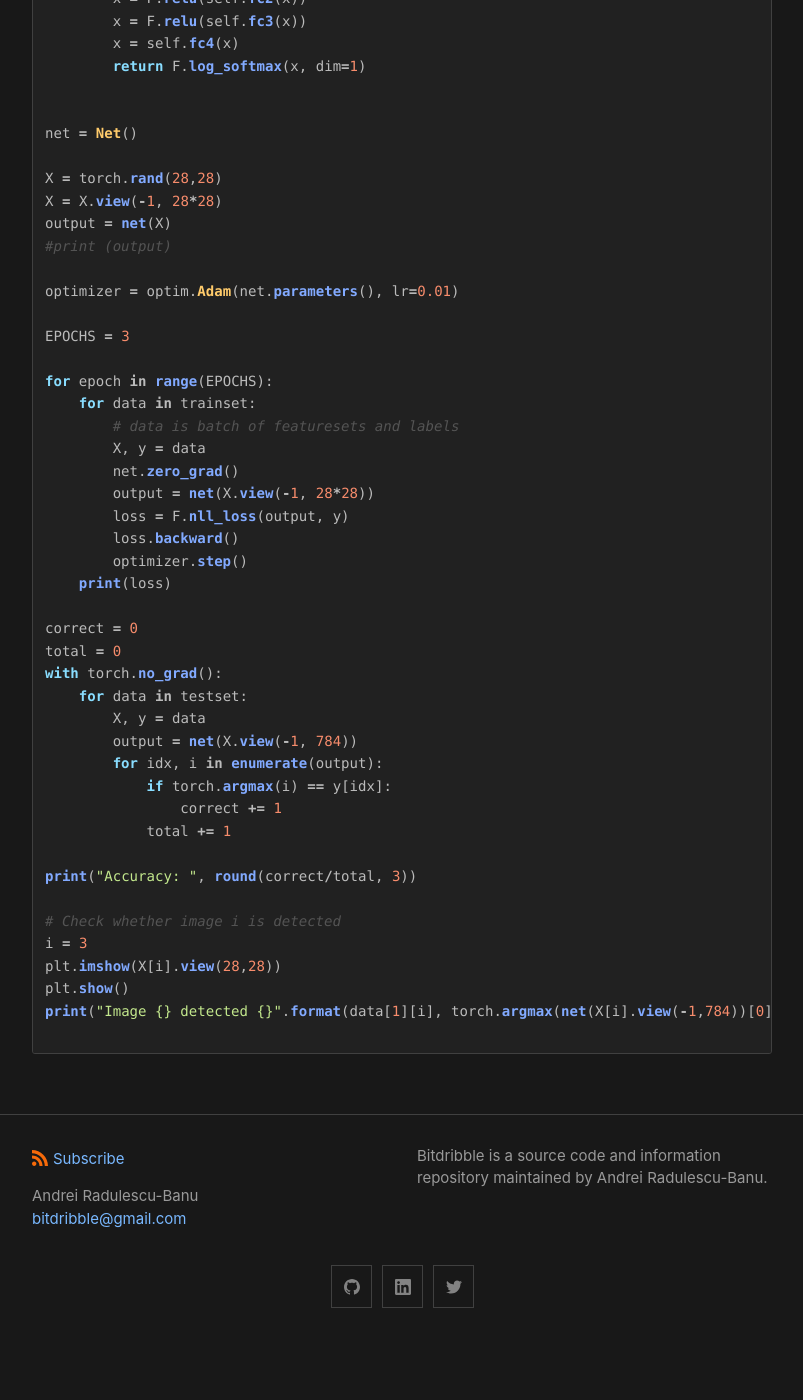
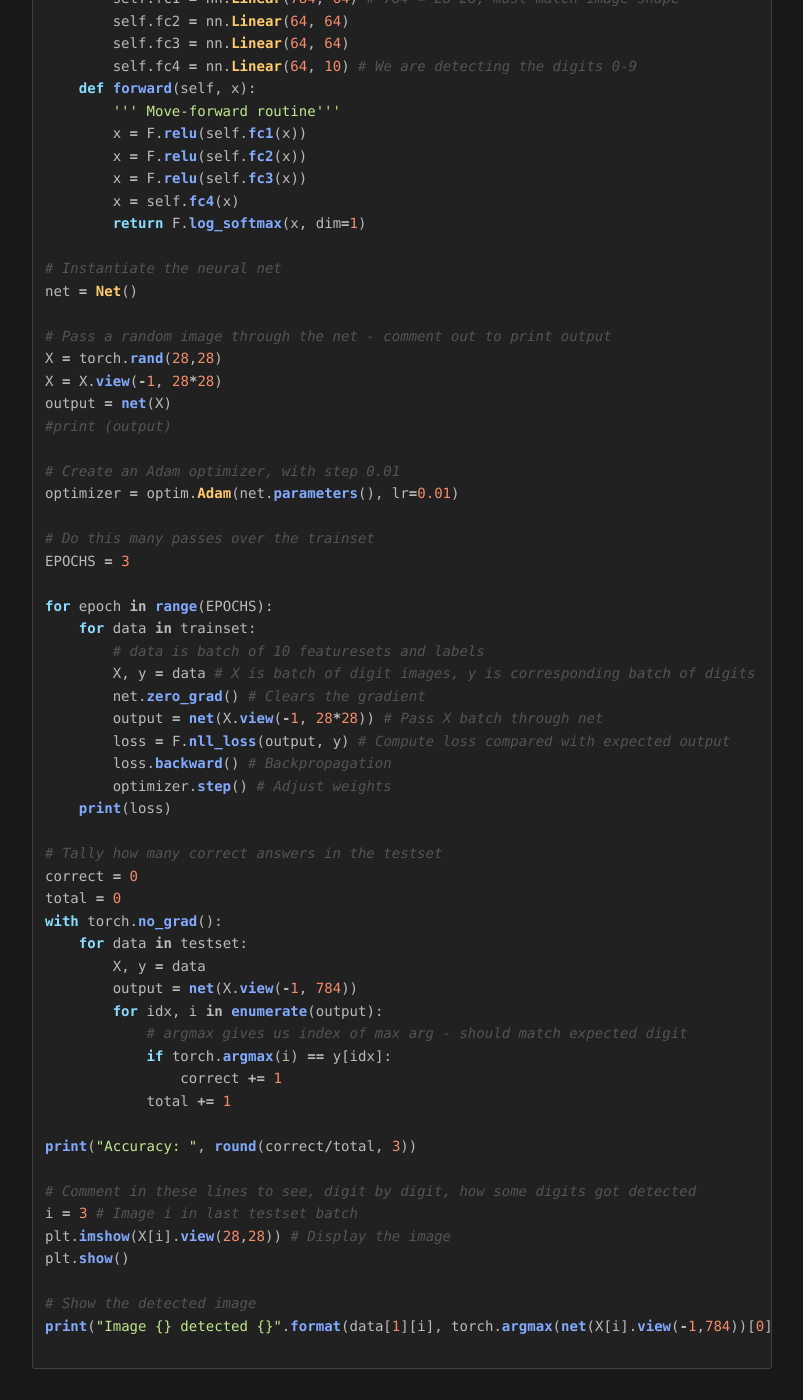
Before and after one commit to analytiq-hub/sigagent.github.io, a Jekyll site: the page built from machine_learning/_posts/2020-12-27-torch-example.md, in a window 1280 px wide and 1400 px high, scrolled down 1187 px. Shown: the whole window, without its empty margins (238-1041 px from the left). Built offline with Jekyll 4.4.1, drawn with Linux system fonts in a browser that asks for light colours; before the commit the page ends 2530 px from its top, so only the background shows below that; some of the changed text lies outside the part shown.

Commit message:
*** empty log message ***

````diff
--- a/machine_learning/_posts/2020-12-27-torch-example.md
+++ b/machine_learning/_posts/2020-12-27-torch-example.md
@@ -18,61 +18,72 @@ import torchvision
 from torchvision import transforms, datasets
 import matplotlib.pyplot as plt
 
+# Download and cache locally the MNIST datasets
 train = datasets.MNIST("", train=True, download=True,
                        transform=transforms.Compose([transforms.ToTensor()]))
 test = datasets.MNIST("", train=False, download=True,
                       transform=transforms.Compose([transforms.ToTensor()]))
 
+# Create the train and test datasets
 trainset = torch.utils.data.DataLoader(train, batch_size=10, shuffle=True)
 testset = torch.utils.data.DataLoader(test, batch_size=10, shuffle=True)
 
-# How does data look like? Comment out the print
+# How does data look like? Comment out the print to find out.
+# Question: is there a slicker way to refer to the 1st batch in the trainset,
+# rather than a for loop with a break on 1st pass?
 for data in trainset:
     #print(data)
     break
 
+# Comment out to see shape of data, and to show image
 X, y = data[0][0], data[1][0]
 #print(data[0][0].shape)
 #plt.imshow(data[0][0].view(28,28))
 #plt.show()
 
+# The neural net has four levels
 class Net(nn.Module):
     def __init__(self):
         super().__init__()
-        self.fc1 = nn.Linear(784, 64) # 784 = 28*28
+        self.fc1 = nn.Linear(784, 64) # 784 = 28*28, must match image shape
         self.fc2 = nn.Linear(64, 64)
         self.fc3 = nn.Linear(64, 64)
-        self.fc4 = nn.Linear(64, 10)
+        self.fc4 = nn.Linear(64, 10) # We are detecting the digits 0-9
     def forward(self, x):
+        ''' Move-forward routine'''
         x = F.relu(self.fc1(x))
         x = F.relu(self.fc2(x))
         x = F.relu(self.fc3(x))
         x = self.fc4(x)
         return F.log_softmax(x, dim=1)
 
-
+# Instantiate the neural net
 net = Net()
 
+# Pass a random image through the net - comment out to print output
 X = torch.rand(28,28)
 X = X.view(-1, 28*28)
 output = net(X)
 #print (output)
 
+# Create an Adam optimizer, with step 0.01
 optimizer = optim.Adam(net.parameters(), lr=0.01)
 
+# Do this many passes over the trainset
 EPOCHS = 3
 
 for epoch in range(EPOCHS):
     for data in trainset:
-        # data is batch of featuresets and labels
-        X, y = data
-        net.zero_grad()
-        output = net(X.view(-1, 28*28))
-        loss = F.nll_loss(output, y)
-        loss.backward()
-        optimizer.step()
+        # data is batch of 10 featuresets and labels
+        X, y = data # X is batch of digit images, y is corresponding batch of digits
+        net.zero_grad() # Clears the gradient
+        output = net(X.view(-1, 28*28)) # Pass X batch through net
+        loss = F.nll_loss(output, y) # Compute loss compared with expected output
+        loss.backward() # Backpropagation
+        optimizer.step() # Adjust weights
     print(loss)
 
+# Tally how many correct answers in the testset
 correct = 0
 total = 0
 with torch.no_grad():
@@ -80,16 +91,19 @@ with torch.no_grad():
         X, y = data
         output = net(X.view(-1, 784))
         for idx, i in enumerate(output):
+            # argmax gives us index of max arg - should match expected digit
             if torch.argmax(i) == y[idx]:
                 correct += 1
             total += 1
 
 print("Accuracy: ", round(correct/total, 3))
 
-# Check whether image i is detected
-i = 3
-plt.imshow(X[i].view(28,28))
+# Comment in these lines to see, digit by digit, how some digits got detected
+i = 3 # Image i in last testset batch
+plt.imshow(X[i].view(28,28)) # Display the image
 plt.show()
+
+# Show the detected image
 print("Image {} detected {}".format(data[1][i], torch.argmax(net(X[i].view(-1,784))[0])))
 
 ```
````
